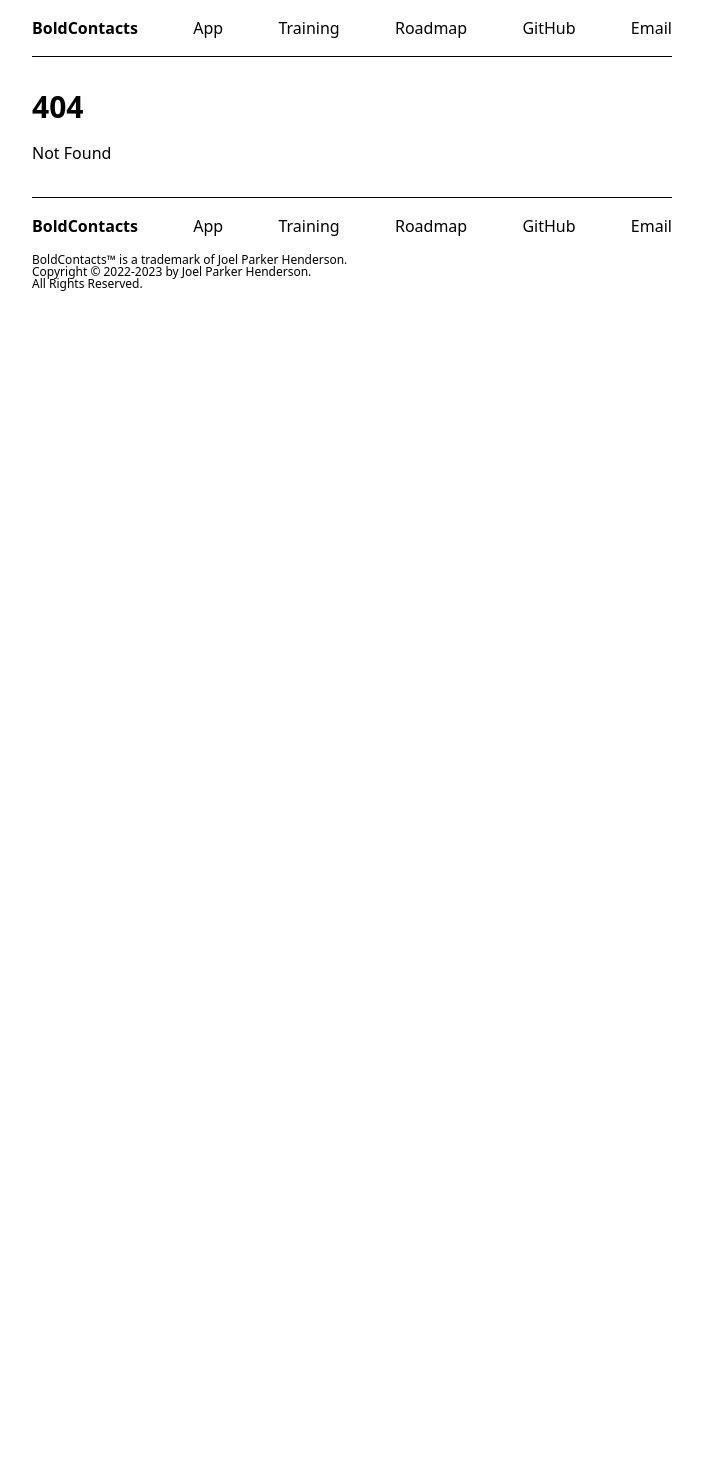
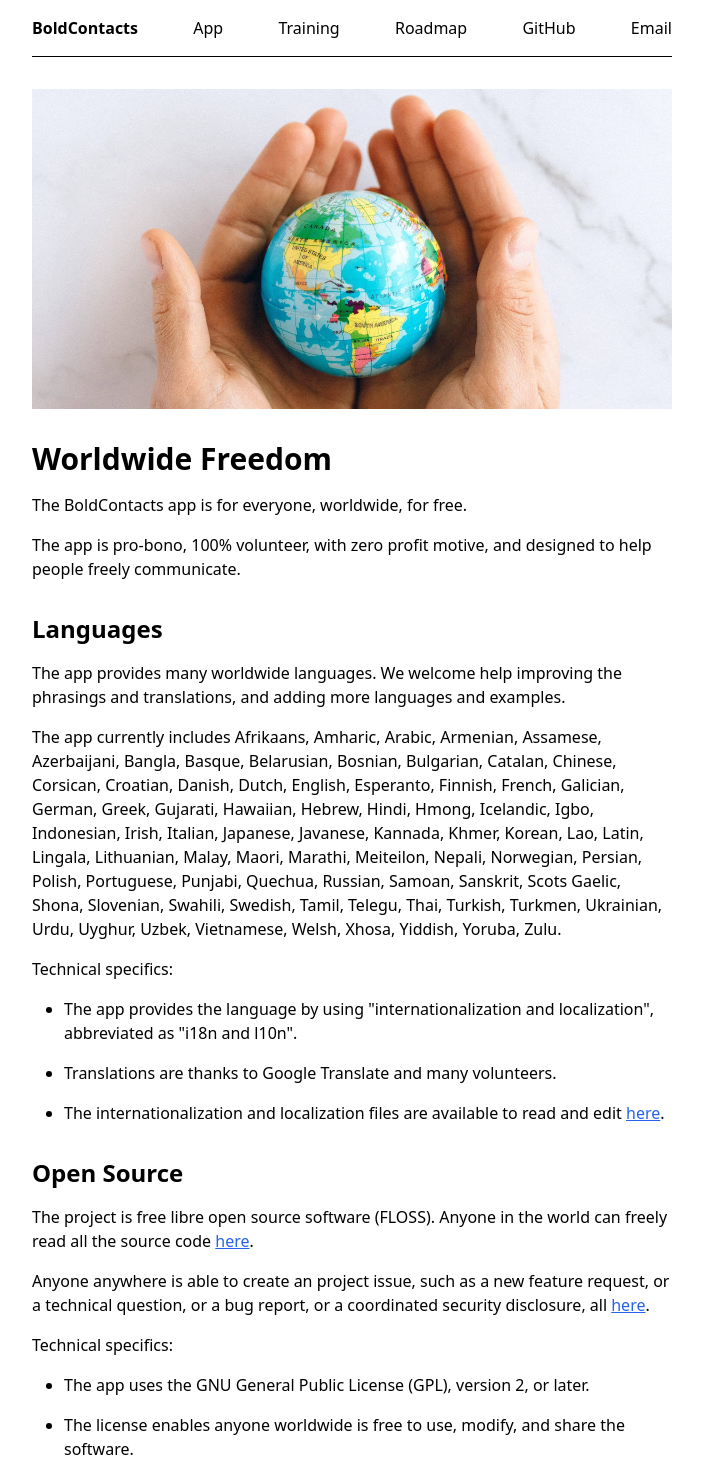
Before and after one commit to BoldContacts/boldcontacts-site-as-sveltekit, a SvelteKit app: page /worldwide-freedom in a window 1280 px wide. Before the commit this address had no page. Shown: the top 1470 px of the page, without its empty margins (288-991 px from the left). Before the commit the page ends 800 px from the top, so only its background shows below. Built offline with nearby package versions, Linux system fonts and the light colour scheme.

Commit message:
Add tiles

```diff
--- /dev/null
+++ b/src/lib/Courtesy.svelte
@@ -0,0 +1,11 @@
+<div class="m-auto border-t border-black my-8 pt-4">
+
+    <p>
+        Thank you for reading about this.
+        <br>We welcome your questions and ideas.
+        <br>You can email <a href="joel@boldcontacts.org">joel@boldcontacts.org</a>.
+    </p>
+
+    <p><a href="/">Home</a></p>
+
+</div>
--- a/src/routes/+layout.svelte
+++ b/src/routes/+layout.svelte
@@ -1,4 +1,6 @@
-<script>import "../app.postcss";</script>
+<script>
+    import "../app.postcss";
+</script>
 
 <div class="max-w-screen-sm m-auto">
     <header class="m-auto border-b border-black mb-8 py-4">
--- a/src/routes/+page.svelte
+++ b/src/routes/+page.svelte
@@ -26,6 +26,41 @@
 <p>A left-arrow button means "show the previous contact".</p>
 
 <p>A right-arrow button means "show the next contact".</p>
+
+
+<div class="grid grid-cols-2 gap-4">
+
+    <div class="border border-black text-center">
+        <a href="/friends-and-families"><img src="/assets/pexels/pexels-kampus-production-7551617/@1200x600.jpg" alt="Happy family uses a tablet computer"></a>
+        <p><b><a class="no-underline" href="/friends-and-families">For Friends &amp; Families</a></b></p>
+    </div>
+
+    <div class="border border-black text-center">
+        <a href="/carers-and-caregivers"><img src="/assets/pexels/pexels-marcus-aurelius-6787960/@1200x600.jpg" alt="Two people using an iPad together" loading="lazy"></a>
+        <p><b><a class="no-underline" href="/carers-and-caregivers">For Carers &amp; Caregivers</a></b></p>
+    </div>
+
+    <div class="border border-black text-center">
+        <a href="/music-and-movies"><img src="/assets/pexels/pexels-rdne-stock-project-7020687/@1200x600.jpg" alt="Person playing guitar with records and a record player" loading="lazy"></a>
+        <p><b><a class="no-underline" href="/music-and-movies">Music &amp; Movies</a></b></p>
+    </div>
+
+    <div class="border border-black text-center">
+        <a href="/health-and-wellness"><img src="/assets/pexels/pexels-mikhail-nilov-7500699/@1200x600.jpg" alt="People exercising" loading="lazy"></a>
+        <p><b><a class="no-underline" href="/health-and-wellness">Health &amp; Wellness</a></b></p>
+    </div>
+
+    <div class="border border-black text-center">
+        <a href="/digital-inclusion"><img src="/assets/pexels/pexels-anna-shvets-5231330/@1200x600.jpg" alt="Elderly person using an Apple iPad for FaceTime" loading="lazy"></a>
+        <p><b><a class="no-underline" href="/digital-inclusion">Digital Inclusion</a></b></p>
+    </div>
+
+    <div class="border border-black text-center">
+        <a href="/worldwide-freedom"><img src="/assets/pexels/pexels-nataliya-vaitkevich-7235805/@1200x600.jpg" alt="World globe held in hands" loading="lazy"></a>
+        <p><b><a class="no-underline" href="/worldwide-freedom">Worldwide Freedom</a></b></p>
+    </div>
+
+</div>
 
 
 <h2>Why is BoldContacts free?</h2>
--- a/src/routes/carers-and-caregivers/+page.svelte
+++ b/src/routes/carers-and-caregivers/+page.svelte
@@ -1,8 +1,12 @@
+<script>
+    import Courtesy from "$lib/Courtesy.svelte";
+</script>
+
 <img src="/assets/pexels/pexels-marcus-aurelius-6787960/@1200x600.jpg" alt="Two people using an iPad together" loading="lazy">
 
-<h1>Carers &amp; Caregivers</h1>
+<h1>For Carers &amp; Caregivers</h1>
 
-<p>The BoldContacts app can be especially good for carers and caregivers.</p>
+<p>The BoldContacts app can be especially good for carers, caregivers, and care organizations.</p>
 
 <p>The BoldContacts app enables your caree to make phone calls and video calls more easily. You can help your caree with installing the app, and setting up the contacts the way you want and your caree wants.</p>
 
@@ -26,4 +30,4 @@
 
 <p>I provide pro-bono carer training, if you're interested in learning more about BoldContacts and how it may be helpful for you and your caree.</p>
 
-<p>Questions? Suggestions? Email <a href="joel@boldcontacts.org">joel@boldcontacts.org</a>.</p>
+<Courtesy />
--- a/src/routes/collaboration-opportunities/+page.svelte
+++ b/src/routes/collaboration-opportunities/+page.svelte
@@ -13,9 +13,9 @@
 
 <ul>
 
-    <li>Health &amp; wellness: potential connections include senior-oriented exercises, impairment-aware activities, chair yoga, tai chi, balance training, range-of-motion stretching, and the like.</li>
+    <li>Health: potential connections include senior-oriented exercises, impairment-aware activities, chair yoga, tai chi, balance training, range-of-motion stretching, and the like.</li>
 
-    <li>Music &amp; movies: potential connections include favorite songs, albums, playlists, genres, and streaming radio stations. Potential movie connections include blockbuster movies, family home movies, and streaming TV.</li>
+    <li>Entertainment: potential connections include favorite songs, albums, playlists, genres, and streaming radio stations. Potential movie connections include blockbuster movies, family home movies, and streaming TV.</li>
 
 </ul>
 
--- a/src/routes/digital-inclusion/+page.svelte
+++ b/src/routes/digital-inclusion/+page.svelte
@@ -1,6 +1,10 @@
-<img src="/assets/pexels/pexels-andrea-piacquadio-3791664/@1200x600.jpg" alt="People using BoldContacts on a phone" loading="lazy">
+<script>
+    import Courtesy from "$lib/Courtesy.svelte";
+</script>
 
-<h1>Digital inclusion</h1>
+<img src="/assets/pexels/pexels-anna-shvets-5231330/@1200x600.jpg" alt="Elderly person using an Apple iPad for FaceTime" loading="lazy">
+
+<h1>Digital Inclusion</h1>
 
 <p>Digital inclusion refers to the concept of ensuring that all individuals and communities have access to and can effectively use digital technologies, such as the internet and digital devices, to participate in the digital world. It aims to bridge the digital divide and provide equal opportunities for everyone to benefit from the advantages and opportunities offered by digital technologies.</p>
 
@@ -70,4 +74,4 @@
 
 </ul>
 
-<p>We welcome your ideas about this:<br><a href="mailto:digital.inclusion@boldcontacts.org">digital.inclusion@boldcontacts.org</a></p>
+<Courtesy />
--- a/src/routes/example/+page.svelte
+++ b/src/routes/example/+page.svelte
@@ -1,44 +1,45 @@
 
 <div class="grid grid-cols-2 gap-4">
 
-    <div>
-        <a href="/friends-and-family"><img src="/assets/pexels/pexels-kampus-production-7551617/@1200x600.jpg" alt="Happy family uses a tablet computer"></a>
-        <p><b><a class="no-underline" href="/friends-and-family">For Friends &amp; Family</a></b></p>
+    <div class="border border-black text-center">
+        <a href="/friends-and-families"><img src="/assets/pexels/pexels-kampus-production-7551617/@1200x600.jpg" alt="Happy family uses a tablet computer"></a>
+        <p><b><a class="no-underline" href="/friends-and-families">For Friends &amp; Families</a></b></p>
     </div>
 
     <div class="border border-black text-center">
-        <a href="/"><img src="/assets/pexels/pexels-marcus-aurelius-6787960/@1200x600.jpg" alt="Two people using an iPad together" loading="lazy"></a>
-        <p><b><a class="no-underline" href="/">For Carers &amp; Caregivers</a></b></p>
+        <a href="/carers-and-caregivers"><img src="/assets/pexels/pexels-marcus-aurelius-6787960/@1200x600.jpg" alt="Two people using an iPad together" loading="lazy"></a>
+        <p><b><a class="no-underline" href="/carers-and-caregivers">For Carers &amp; Caregivers</a></b></p>
     </div>
 
     <div class="border border-black text-center">
         <a href="/music-and-movies"><img src="/assets/pexels/pexels-rdne-stock-project-7020687/@1200x600.jpg" alt="Person playing guitar with records and a record player" loading="lazy"></a>
-        <p><b><a class="no-underline" href="/music-and-movies">For Music &amp; Movies</a></b></p>
+        <p><b><a class="no-underline" href="/music-and-movies">Music &amp; Movies</a></b></p>
     </div>
 
     <div class="border border-black text-center">
         <a href="/health-and-wellness"><img src="/assets/pexels/pexels-mikhail-nilov-7500699/@1200x600.jpg" alt="People exercising" loading="lazy"></a>
-        <p><b><a class="no-underline" href="/health-and-wellness">For Health &amp; Wellness</a></b></p>
-    </div>
-
-    <div class="border border-black text-center">
-        <a href="/medical-and-clinical"><img src="/assets/pexels/pexels-rdne-stock-project-6129502/@1200x600.jpg" alt="Doctors, nurses, and medical workers" loading="lazy"></a>
-        <p><b><a class="no-underline" href="/medical-and-clinical">For Medical &amp; Clinical</a></b></p>
+        <p><b><a class="no-underline" href="/health-and-wellness">Health &amp; Wellness</a></b></p>
     </div>
 
     <div class="border border-black text-center">
         <a href="/digital-inclusion"><img src="/assets/pexels/pexels-anna-shvets-5231330/@1200x600.jpg" alt="Elderly person using an Apple iPad for FaceTime" loading="lazy"></a>
-        <p><b><a class="no-underline" href="/digital-inclusion">For Digital Inclusion</a></b></p>
+        <p><b><a class="no-underline" href="/digital-inclusion">Digital Inclusion</a></b></p>
+    </div>
+
+    <div class="border border-black text-center">
+        <a href="/worldwide-freedom"><img src="/assets/pexels/pexels-nataliya-vaitkevich-7235805/@1200x600.jpg" alt="World globe held in hands" loading="lazy"></a>
+        <p><b><a class="no-underline" href="/worldwide-freedom">Worldwide Freedom</a></b></p>
     </div>
 
 </div>
 
-<hr>
 
-<div>
-    <img src="/assets/pexels/pexels-andrea-piacquadio-3791664/@1200x600.jpg" alt="People using BoldContacts on a phone" loading="lazy">
-</div>
+<img src="/assets/pexels/pexels-andrea-piacquadio-3791664/@1200x600.jpg" alt="People using BoldContacts on a phone" loading="lazy">
 
 <img src="/assets/pexels/pexels-kampus-production-7477708/@1200x600.jpg" alt="Person using a tablet for video calling" loading="lazy">
 
-<img src="/assets/pexels/pexels-nataliya-vaitkevich-7235805/@1200x600.jpg" alt="World globe held in hands" loading="lazy">
+
+<div class="border border-black text-center">
+    <a href="/medical-and-clinical"><img src="/assets/pexels/pexels-rdne-stock-project-6129502/@1200x600.jpg" alt="Doctors, nurses, and medical workers" loading="lazy"></a>
+    <p><b><a class="no-underline" href="/medical-and-clinical">Medical &amp; Clinical Aspects</a></b></p>
+</div>
--- a/src/routes/friends-and-family/+page.svelte
+++ b/src/routes/friends-and-families/+page.svelte
@@ -1,6 +1,10 @@
+<script>
+    import Courtesy from "$lib/Courtesy.svelte";
+</script>
+
 <img src="/assets/pexels/pexels-kampus-production-7551617/@1200x600.jpg" alt="Happy family uses a tablet computer">
 
-<h1>For Friends &amp; Family</h1>
+<h1>For Friends &amp; Families</h1>
 
 <p>When a person has impairments that make it hard to use a phone or tablet, then it can be hard to stay in touch with friends and family. The BoldContacts app can help because it's an easier way to use the phone or tablet to browse contacts and connect to them.</p>
 
@@ -9,3 +13,5 @@
 <p>What we see in practice is when a person has more calls and videos with friends and family members, then the person feels more loved, more supported, and more spirited.</p>
 
 <p>What we also see in practice is that ongoing contact with friends and family members can also help with care areas. For example, friends and family can help check that the person has everything they need for their care, and is taking their daily medications, and doing their daily health and wellness exercise, and the like.</p>
+
+<Courtesy />
--- a/src/routes/health-and-wellness/+page.svelte
+++ b/src/routes/health-and-wellness/+page.svelte
@@ -1,3 +1,7 @@
+<script>
+    import Courtesy from "$lib/Courtesy.svelte";
+</script>
+
 <img src="/assets/pexels/pexels-mikhail-nilov-7500699/@1200x600.jpg" alt="People exercising" loading="lazy">
 
 <h1>Health &amp; Wellness</h1>
@@ -7,7 +11,7 @@
 <p>For example, daily exercise and balance training are both proven to help elderly people increase mobility, muscle tone, steadiness, and longevity. These improvements cap help reduce the risk of future injuries, such as from ankle sprains, accidental falls, hip fractures, and spine compressions.</p>
 
 
-<h2>How to link to a exercise video</h2>
+<h2>How to link</h2>
 
 <p>Many major video services have ways to link directly to an artist, or album, or song, or video, or playlist.</p>
 
@@ -49,3 +53,5 @@
 </ol>
 
 Then quit BoldContacts and relaunch it. This tells BoldContacts to refresh your contact list, including your new contact. As an aside, a future release of BoldContacts will add automatic refresh.
+
+<Courtesy />
--- a/src/routes/music-and-movies/+page.svelte
+++ b/src/routes/music-and-movies/+page.svelte
@@ -1,3 +1,7 @@
+<script>
+    import Courtesy from "$lib/Courtesy.svelte";
+</script>
+
 <img src="/assets/pexels/pexels-rdne-stock-project-7020687/@1200x600.jpg" alt="Person playing guitar with records and a record player" loading="lazy">
 
 <h1>Music &amp; Movies</h1>
@@ -7,7 +11,7 @@
 <img src="/assets/explainers/music-and-movies/@1600x830.png" alt="BoldContacts connects to music and movies" loading="lazy">
 
 
-<h2>How to link to music &amp; movies</h2>
+<h2>How to link</h2>
 
 <p>Many major services have ways to link directly to an artist, album, song, playlist, video, streaming radio station, or streaming video channel.</p>
 
@@ -101,3 +105,5 @@
     <li>A future release of BoldContacts will add automatic refresh.</li>
 
 </ol>
+
+<Courtesy />
--- /dev/null
+++ b/src/routes/worldwide-freedom/+page.svelte
@@ -0,0 +1,51 @@
+<script>
+    import Courtesy from "$lib/Courtesy.svelte";
+</script>
+
+<img src="/assets/pexels/pexels-nataliya-vaitkevich-7235805/@1200x600.jpg" alt="World globe held in hands" loading="lazy">
+
+<h1>Worldwide Freedom</h1>
+
+<p>The BoldContacts app is for everyone, worldwide, for free.</p>
+
+<p>The app is pro-bono, 100% volunteer, with zero profit motive, and designed to help people freely communicate.</p>
+
+
+<h2>Languages</h2>
+
+<p>The app provides many worldwide languages. We welcome help improving the phrasings and translations, and adding more languages and examples.</p>
+
+<p>The app currently includes Afrikaans, Amharic, Arabic, Armenian, Assamese, Azerbaijani, Bangla, Basque, Belarusian, Bosnian, Bulgarian, Catalan, Chinese, Corsican, Croatian, Danish, Dutch, English, Esperanto, Finnish, French, Galician, German, Greek, Gujarati, Hawaiian, Hebrew, Hindi, Hmong, Icelandic, Igbo, Indonesian, Irish, Italian, Japanese, Javanese, Kannada, Khmer, Korean, Lao, Latin, Lingala, Lithuanian, Malay, Maori, Marathi, Meiteilon, Nepali, Norwegian, Persian, Polish, Portuguese, Punjabi, Quechua, Russian, Samoan, Sanskrit, Scots Gaelic, Shona, Slovenian, Swahili, Swedish, Tamil, Telegu, Thai, Turkish, Turkmen, Ukrainian, Urdu, Uyghur, Uzbek, Vietnamese, Welsh, Xhosa, Yiddish, Yoruba, Zulu.</p>
+
+<p>Technical specifics:</p>
+
+<ul>
+
+    <li>The app provides the language by using "internationalization and localization", abbreviated as "i18n and l10n".</li>
+
+    <li>Translations are thanks to Google Translate and many volunteers.</li>
+
+    <li>The internationalization and localization files are available to read and edit <a href="https://github.com/BoldContacts/boldcontacts-mobile-app-for-apple/tree/main/Shared/Resources">here</a>.</li>
+
+</ul>
+
+
+<h2>Open Source</h2>
+
+<p>The project is free libre open source software (FLOSS). Anyone in the world can freely read all the source code <a href="https://github.com/BoldContacts/boldcontacts-mobile-app-for-apple">here</a>.</p>
+
+<p>Anyone anywhere is able to create an project issue, such as a new feature request, or a technical question, or a bug report, or a coordinated security disclosure, all <a href="https://github.com/BoldContacts/boldcontacts-mobile-app-for-apple/issues">here</a>.</p>
+
+<p>Technical specifics:</p>
+
+<ul>
+
+    <li>The app uses the GNU General Public License (GPL), version 2, or later.</li>
+
+    <li>The license enables anyone worldwide is free to use, modify, and share the software.</li>
+
+    <li>We can also create open source licenses for special needs, such as for specific medical research projects.</li>
+
+</ul>
+
+<Courtesy />
--- a/src/routes/worldwide-languages/+page.svelte
+++ /dev/null
@@ -1,14 +0,0 @@
-<img src="/assets/pexels/pexels-nataliya-vaitkevich-7235805/@1200x600.jpg" alt="World globe held in hands" loading="lazy">
-
-<h1>For Worldwide Languages</h1>
-
-<p>The app provides many worldwide languages. We welcome help improving the phrasings and translations, and adding more languages and examples.</p>
-
-<p>The app currently includes Afrikaans, Amharic, Arabic, Armenian, Assamese, Azerbaijani, Bangla, Basque, Belarusian, Bosnian, Bulgarian, Catalan, Chinese, Corsican, Croatian, Danish, Dutch, English, Esperanto, Finnish, French, Galician, German, Greek, Gujarati, Hawaiian, Hebrew, Hindi, Hmong, Icelandic, Igbo, Indonesian, Irish, Italian, Japanese, Javanese, Kannada, Khmer, Korean, Lao, Latin, Lingala, Lithuanian, Malay, Maori, Marathi, Meiteilon, Nepali, Norwegian, Persian, Polish, Portuguese, Punjabi, Quechua, Russian, Samoan, Sanskrit, Scots Gaelic, Shona, Slovenian, Swahili, Swedish, Tamil, Telegu, Thai, Turkish, Turkmen, Ukrainian, Urdu, Uyghur, Uzbek, Vietnamese, Welsh, Xhosa, Yiddish, Yoruba, Zulu.</p>
-
-
-<h2>Technical details</h2>
-
-<p>If you're interested in the technical details, the app provides the language by using "internationalization and localization", abbreviated as "i18n and l10n".</p>
-
-<p>The internationalization and localization files are available to read and edit <a href="https://github.com/BoldContacts/boldcontacts-mobile-app-for-apple/tree/main/Shared/Resources">here</a>.</p>
```
